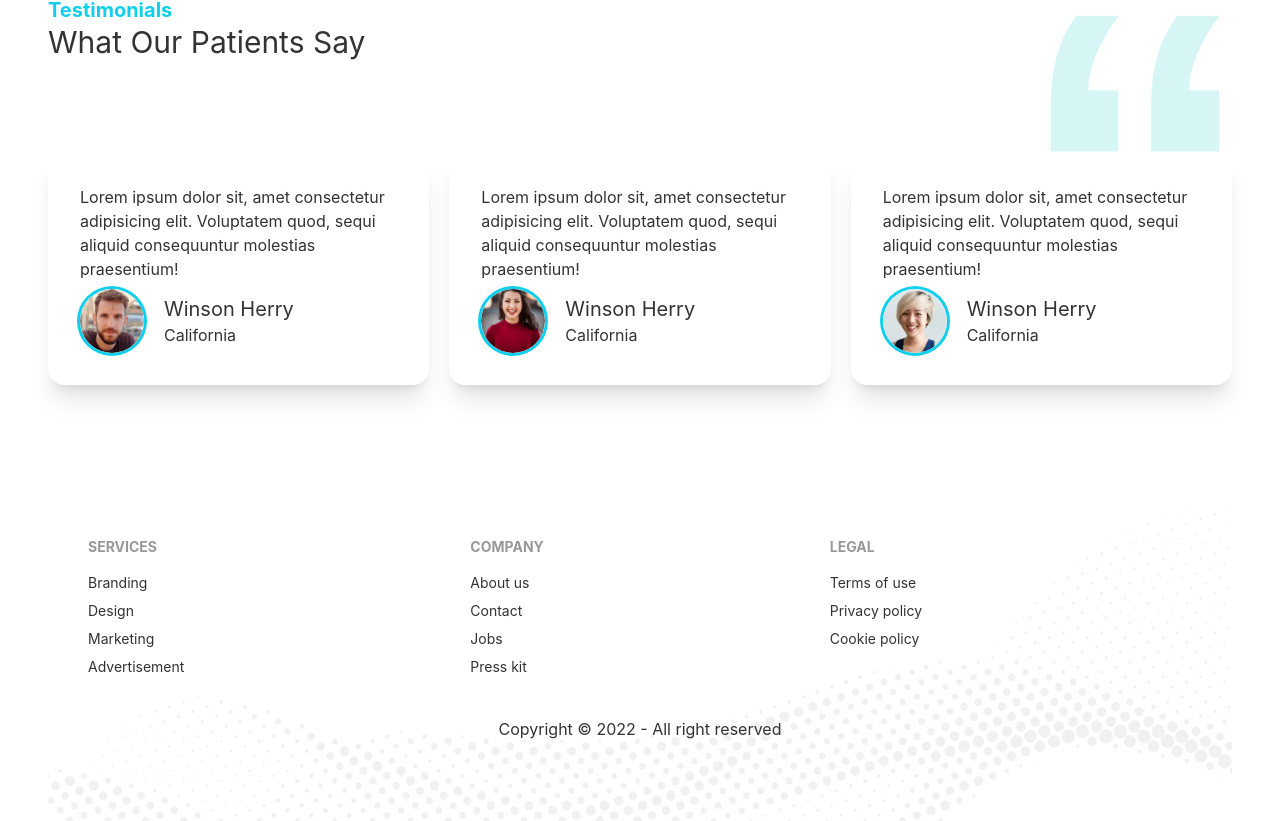
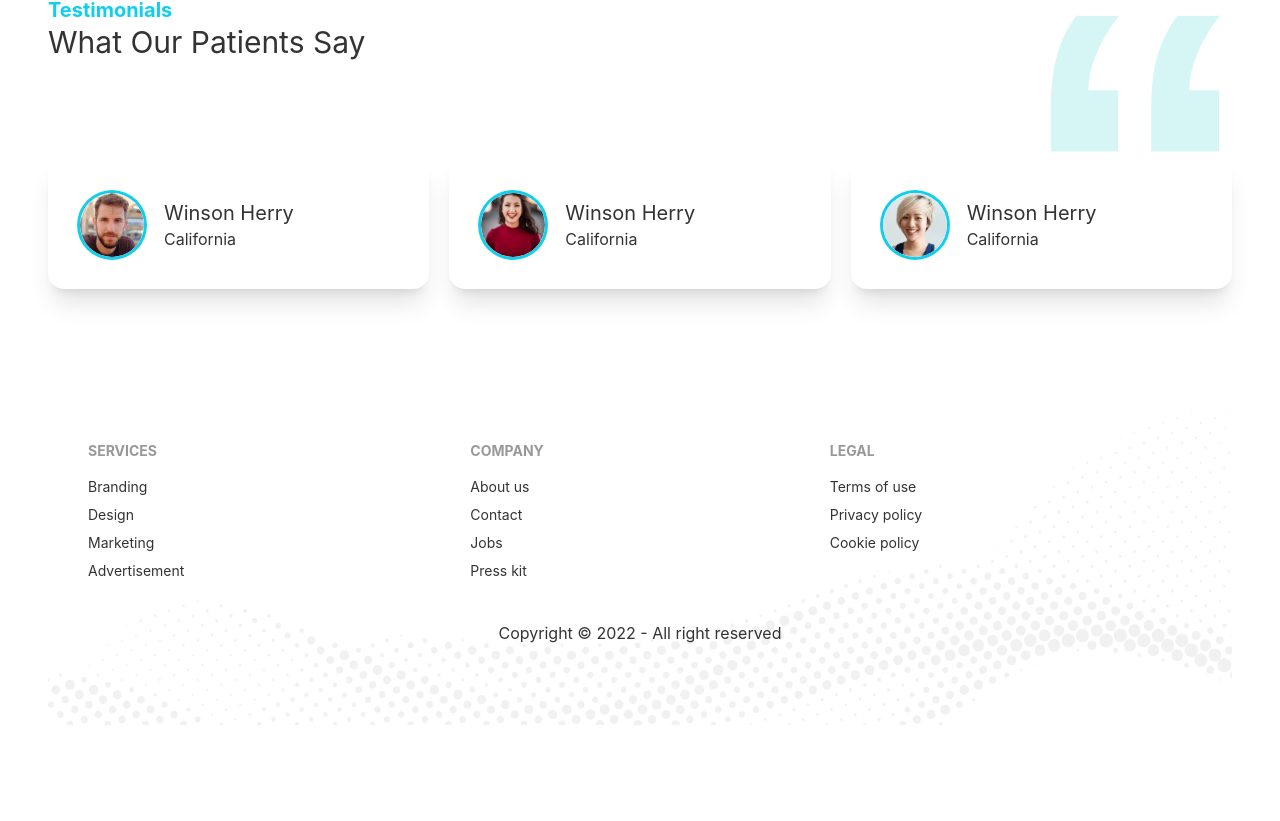
Before and after one commit to shihabcse1/dotors-portal-client, a React (Create React App) app: page / in a window 1280 px wide. Shown: the part 2199-3020 px from the top of the page. After the commit the page ends 2924 px from the top, so only its background shows below. Built offline with nearby package versions, Linux system fonts and the light colour scheme; no server answers; the HTML template or start-up script is replaced by a standard one.

Commit message:
Dummy review data added for review page

```diff
--- a/src/Pages/Home/Review.js
+++ b/src/Pages/Home/Review.js
@@ -4,11 +4,7 @@ const Review = ({ review }) => {
     return (
         <div className="card lg:max-w-lg bg-base-100 shadow-xl">
             <div className="card-body">
-                <p>
-                    Lorem ipsum dolor sit, amet consectetur adipisicing elit.
-                    Voluptatem quod, sequi aliquid consequuntur molestias
-                    praesentium!
-                </p>
+                <p>{review.review}</p>
                 <div className="flex items-center">
                     <div className="avatar">
                         <div className="w-16 rounded-full ring ring-primary ring-offset-base-100 mr-5">
--- a/src/Pages/Reviews/Reviews.js
+++ b/src/Pages/Reviews/Reviews.js
@@ -9,43 +9,43 @@ const Reviews = () => {
     const reviews = [
         {
             _id: 1,
-            name: "Winson Herry",
-            review: "",
+            name: "Winson Dex",
+            review: "It's a secure websites that give people access to their personal health information from anywhere, at any time.",
+            location: "Texas",
+            img: people1,
+        },
+        {
+            _id: 2,
+            name: "Herry Porter",
+            review: "This portal have even more helpful options. Patients may be able to schedule or cancel appointments",
+            location: "California",
+            img: people2,
+        },
+        {
+            _id: 3,
+            name: "Harlen axan",
+            review: "Since digital options are becoming more available in the health industry, it’s no surprise that there was an increase.",
+            location: "Florida",
+            img: people3,
+        },
+        {
+            _id: 1,
+            name: "Alex Ron",
+            review: "People can log on to their account to view their PHI such as lab results, immunizations, prescriptions, appointment visit notes.",
             location: "California",
             img: people1,
         },
         {
             _id: 2,
-            name: "Winson Herry",
-            review: "",
-            location: "California",
+            name: "Siri Ron",
+            review: "But despite these convenient tools, most adults still aren’t using these services. ",
+            location: "San fransisco",
             img: people2,
         },
         {
             _id: 3,
-            name: "Winson Herry",
-            review: "",
-            location: "California",
-            img: people3,
-        },
-        {
-            _id: 1,
-            name: "Winson Herry",
-            review: "",
-            location: "California",
-            img: people1,
-        },
-        {
-            _id: 2,
-            name: "Winson Herry",
-            review: "",
-            location: "California",
-            img: people2,
-        },
-        {
-            _id: 3,
-            name: "Winson Herry",
-            review: "",
+            name: "Ajoy Kumar",
+            review: "Cool... pay their bills online, request prescription refills, and more.",
             location: "California",
             img: people3,
         },
```
